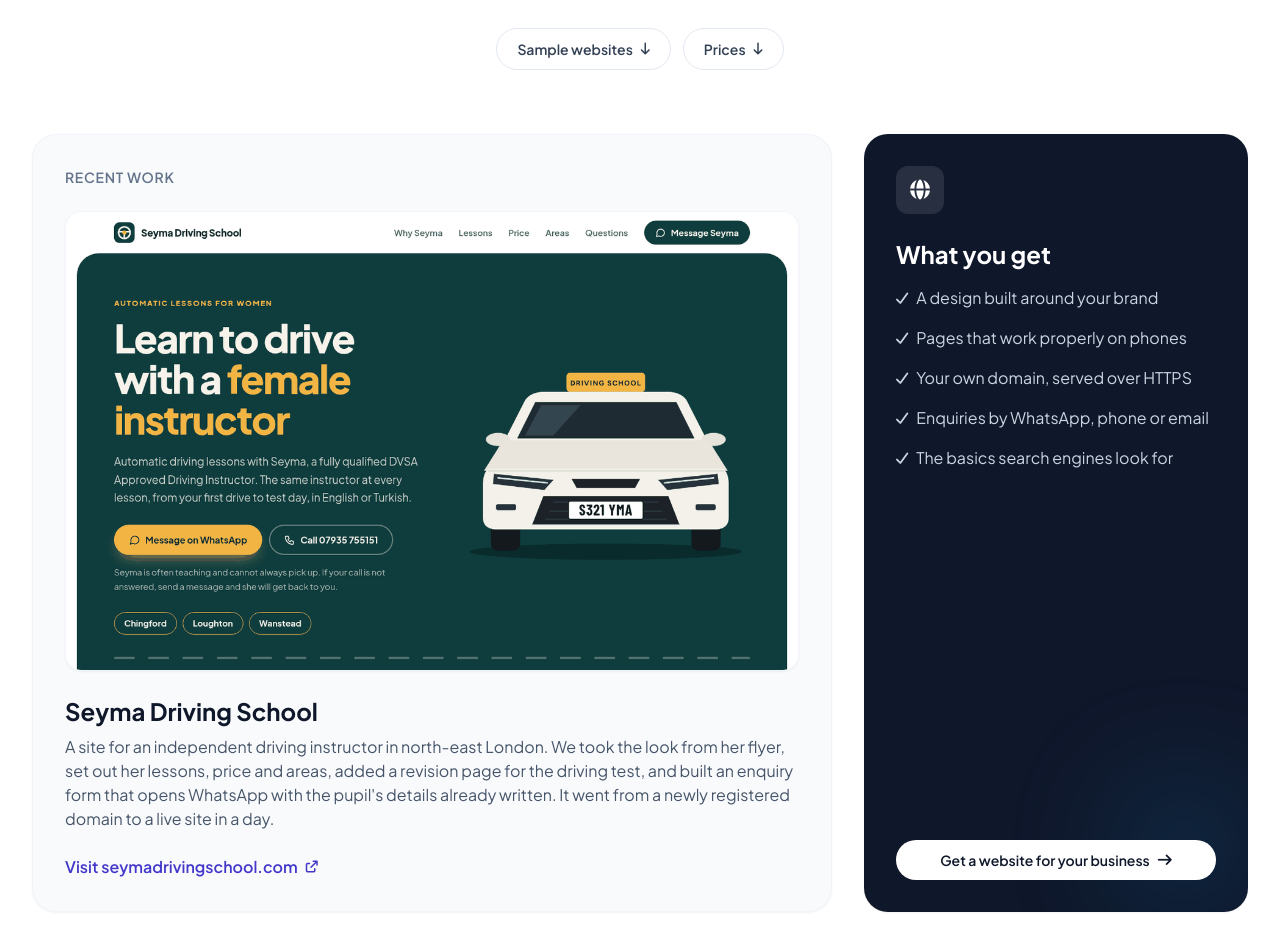
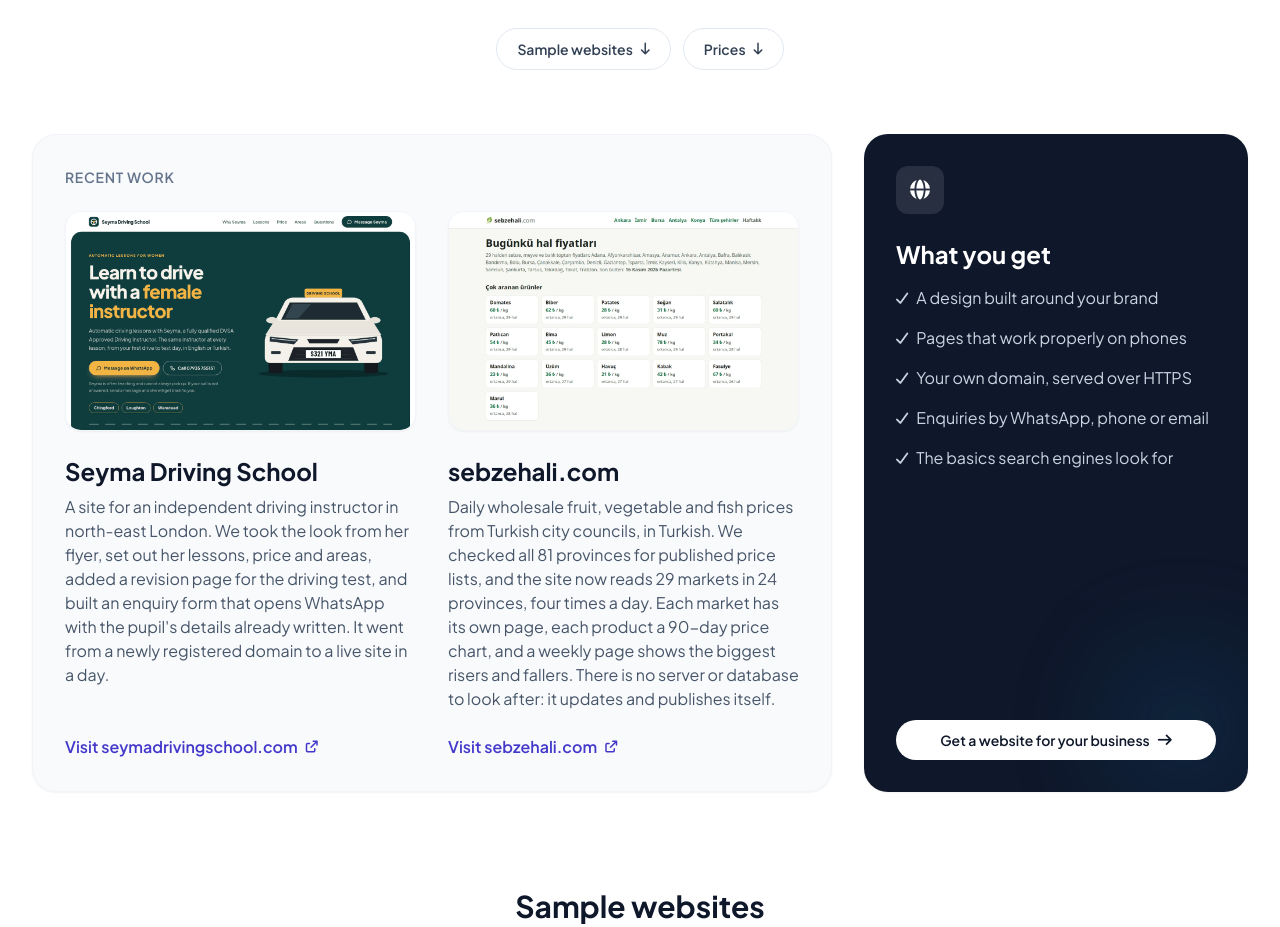
Before and after one commit to AgileReleaseLtd/agilerelease.co.uk, a plain HTML site: page site/index.html in a window 1280 px wide. Shown: the part 1940-2867 px from the top of the page. Drawn offline with Linux system fonts and the light colour scheme; a script that the page names is missing.

Commit message:
Recent work: add sebzehali.com next to Seyma Driving School
The two projects sit side by side from 1024px and stack on smaller screens
(.recent-work in site.css). Screenshot of the live home page, taken with
cookies declined so the consent bar is not in the shot.

Co-Authored-By: Claude Opus 5.5 <noreply@anthropic.com>

```diff
--- a/site/css/site.css
+++ b/site/css/site.css
@@ -57,6 +57,20 @@
 #cookie-banner a {
     text-decoration: underline;
     text-underline-offset: 2px;
+}
+
+/* ── Recent work (#websites) ──────────────────────────────────────────────────────────────────── */
+/* The projects stack on phones and tablets, and sit side by side from 1024px. */
+.recent-work {
+    display: grid;
+    gap: 2.5rem;
+}
+
+@media (min-width: 1024px) {
+    .recent-work {
+        grid-template-columns: repeat(2, minmax(0, 1fr));
+        gap: 2rem;
+    }
 }
 
 /* ── Sample websites ──────────────────────────────────────────────────────────────────────────── */
--- a/site/index.html
+++ b/site/index.html
@@ -213,10 +213,13 @@
         </div>
 
         <div class="grid grid-cols-1 md:grid-cols-3 gap-8">
-            <!-- Reference: Seyma Driving School -->
-            <div class="md:col-span-2 bg-slate-50 rounded-3xl p-8 shadow-sm border border-slate-100 hover:shadow-md transition flex flex-col justify-between">
+            <!-- Recent work: the projects stack, then sit side by side from 1024px (.recent-work in css/site.css) -->
+            <div class="md:col-span-2 bg-slate-50 rounded-3xl p-8 shadow-sm border border-slate-100 hover:shadow-md transition">
+                <p class="text-sm font-semibold text-slate-400 uppercase tracking-wider mb-6">Recent work</p>
+                <div class="recent-work">
+                    <!-- Seyma Driving School -->
+                    <div class="flex flex-col justify-between">
                         <div>
-                    <p class="text-sm font-semibold text-slate-400 uppercase tracking-wider mb-6">Recent work</p>
                             <img src="img/seymadrivingschool.png" width="1200" height="750" loading="lazy" decoding="async" alt="The Seyma Driving School home page" class="w-full rounded-2xl border border-slate-100 shadow-sm mb-6">
                             <h3 class="text-2xl font-bold text-slate-900 mb-2">Seyma Driving School</h3>
                             <p class="text-slate-600 mb-6">A site for an independent driving instructor in north-east London. We took the look from her flyer, set out her lessons, price and areas, added a revision page for the driving test, and built an enquiry form that opens WhatsApp with the pupil&apos;s details already written. It went from a newly registered domain to a live site in a day.</p>
@@ -224,6 +227,20 @@
                         <a href="https://seymadrivingschool.com" target="_blank" rel="noopener noreferrer" class="inline-flex items-center gap-2 text-brand-600 font-semibold hover:underline">
                             Visit seymadrivingschool.com <i aria-hidden="true" class="fa-solid fa-arrow-up-right-from-square text-xs"></i>
                         </a>
+                    </div>
+
+                    <!-- sebzehali.com -->
+                    <div class="flex flex-col justify-between">
+                        <div>
+                            <img src="img/sebzehali.webp" width="1200" height="750" loading="lazy" decoding="async" alt="The sebzehali.com home page, with today&apos;s wholesale prices for the most searched-for products" class="w-full rounded-2xl border border-slate-100 shadow-sm mb-6">
+                            <h3 class="text-2xl font-bold text-slate-900 mb-2">sebzehali.com</h3>
+                            <p class="text-slate-600 mb-6">Daily wholesale fruit, vegetable and fish prices from Turkish city councils, in Turkish. We checked all 81 provinces for published price lists, and the site now reads 29 markets in 24 provinces, four times a day. Each market has its own page, each product a 90-day price chart, and a weekly page shows the biggest risers and fallers. There is no server or database to look after: it updates and publishes itself.</p>
+                        </div>
+                        <a href="https://www.sebzehali.com/" target="_blank" rel="noopener noreferrer" class="inline-flex items-center gap-2 text-brand-600 font-semibold hover:underline">
+                            Visit sebzehali.com <i aria-hidden="true" class="fa-solid fa-arrow-up-right-from-square text-xs"></i>
+                        </a>
+                    </div>
+                </div>
             </div>
 
             <!-- What you get -->
```
Also changed, not shown: site/img/sebzehali.webp (added). Lines whose indentation alone changed are shown as unchanged.
